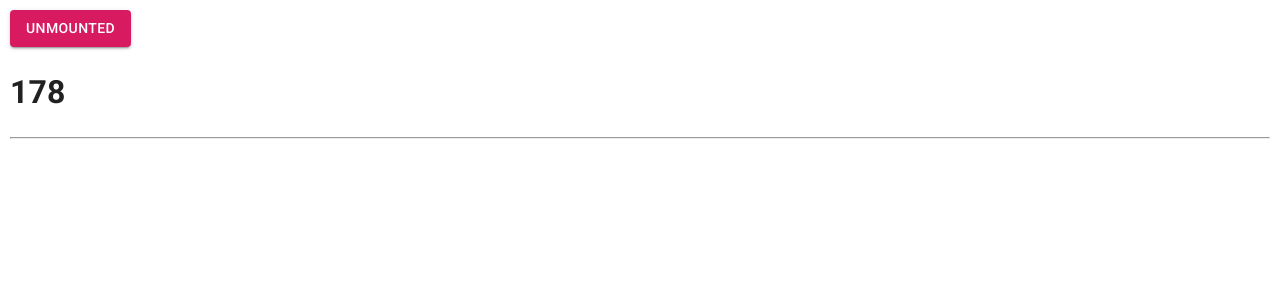
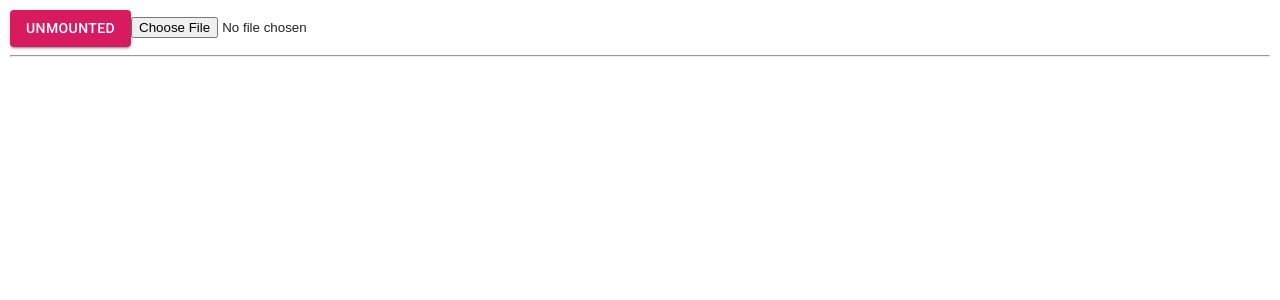
Before and after one commit to nqbao47/hook-learning, a React (Create React App) app: page / in a window 1280 px wide. Both pictures are taken after a click on the button "MOUNTED". Shown: the top 300 px of the page. Built offline with nearby package versions, Linux system fonts and the light colour scheme.

Commit message:
Ví dụ 'PreviewAvt app'

```diff
--- a/src/App.js
+++ b/src/App.js
@@ -14,7 +14,7 @@ import LightModeIcon from "@mui/icons-material/LightMode";
 import DarkModeIcon from "@mui/icons-material/DarkMode";
 import SettingsBrightnessIcon from "@mui/icons-material/SettingsBrightness";
 import { useState } from "react";
-import TimerFunction from "./components/useEffect/TimerFunction";
+import PreviewAvt from "./components/useEffect/PreviewAvt";
 
 function ModeSelect() {
   const { mode, setMode } = useColorScheme();
@@ -105,7 +105,7 @@ function App() {
         >
           {status || setStatus("Unmounted")}
         </Button>
-        {show && <TimerFunction />}
+        {show && <PreviewAvt />}
 
         <hr />
         {/* <TodoList />
--- /dev/null
+++ b/src/components/useEffect/PreviewAvt.js
@@ -0,0 +1,39 @@
+import React, { useEffect, useState } from "react";
+
+function PreviewAvt() {
+  const [avatar, setAvatar] = useState();
+
+  // Hàm dọn dẹp
+  useEffect(() => {
+    return () => {
+      avatar && URL.revokeObjectURL(avatar.preview);
+    };
+  }, [avatar]);
+
+  const handlePreviewAvt = (e) => {
+    const file = e.target.files[0];
+
+    // Thêm attribute `preview` vào cho Object `file`
+    file.preview = URL.createObjectURL(file);
+
+    setAvatar(file);
+  };
+  return (
+    <>
+      <input
+        type="file"
+        onChange={handlePreviewAvt}
+      />
+      <br />
+      {avatar && (
+        <img
+          src={avatar.preview}
+          alt="temp"
+          width="80%"
+        />
+      )}
+    </>
+  );
+}
+
+export default PreviewAvt;
```
Also changed, not shown: src/components/useEffect/doc.md (+3 -2 lines).
